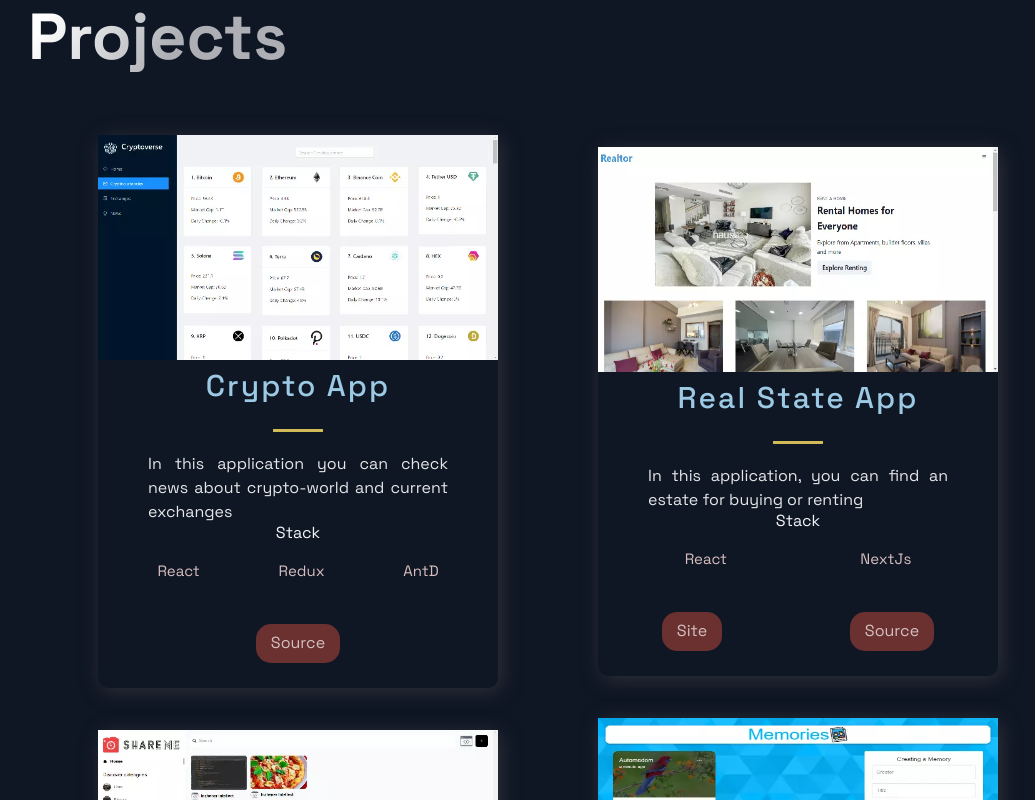
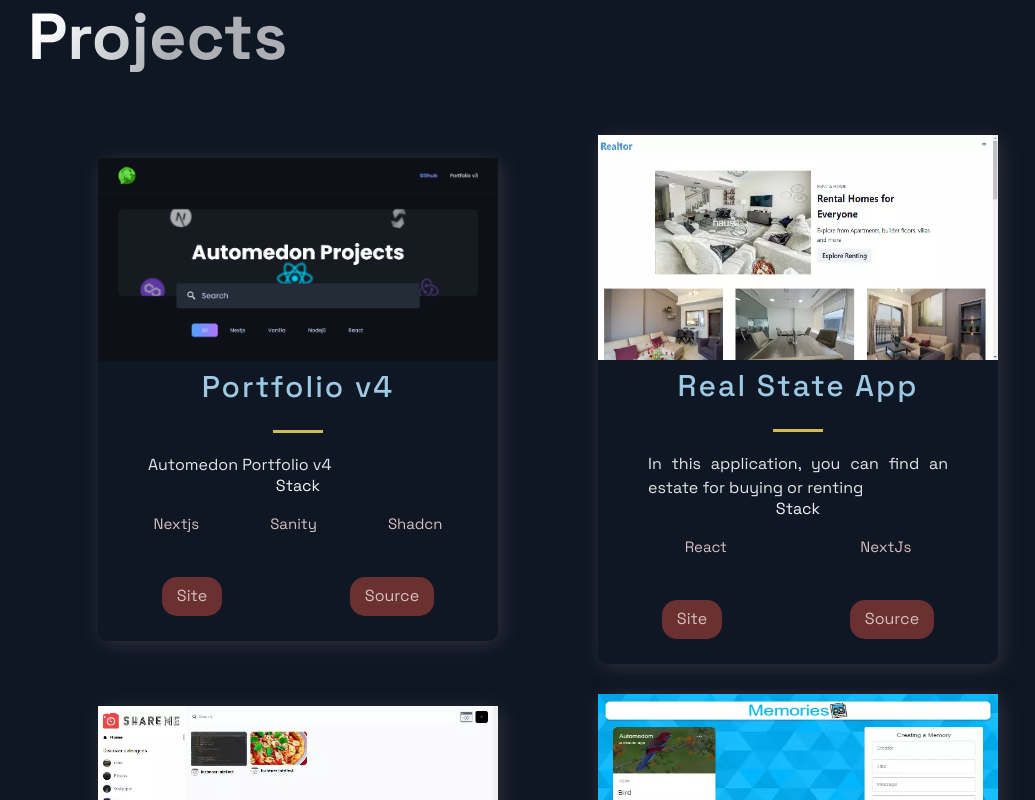
Before and after one commit to Automedon/PortfolioV3, a Next.js app: page / in a window 1280 px wide. Shown: the part 700-1500 px from the top of the page, without its empty margins (92-1127 px from the left). Built offline with nearby package versions, Linux system fonts and the light colour scheme.

Commit message:
plus one

```diff
--- a/src/constants/constants.js
+++ b/src/constants/constants.js
@@ -1,12 +1,11 @@
 export const projects = [
   {
-    title: "Crypto App",
-    description:
-      "In this application you can check news about crypto-world and" +
-      " current exchanges",
-    image: "/images/Cryptoverse.webp",
-    tags: ["React", "Redux", "AntD"],
-    source: "https://github.com/Automedon/crypto-app",
+    title: "Portfolio v4",
+    description: "Automedon Portfolio v4",
+    image: "/images/Portfolio4.webp",
+    tags: ["Nextjs", "Sanity", "Shadcn"],
+    source: "https://github.com/Automedon/Nextjsexampleone",
+    visit: "https://nextjsexampleone.vercel.app/",
     id: 0
   },
   {
@@ -17,7 +16,7 @@ export const projects = [
     tags: ["React", "NextJs"],
     source: "https://github.com/Automedon/Real-Estate-App",
     visit: "https://real-estate-app-automedon.vercel.app/",
-    id: 0.1
+    id: 0.3
   },
   {
     title: "Photo Share",
@@ -28,7 +27,7 @@ export const projects = [
     tags: ["React", "Sanity"],
     source: "https://github.com/Automedon/Social-Photo-Application",
     visit: "https://photoautomedon.netlify.app/",
-    id: 0.2
+    id: 0.5
   },
   {
     title: "MERN Fronted Memories",
@@ -191,6 +190,16 @@ export const projects = [
     tags: ["React", "Redux", "slick-carousel", "bootstrap"],
     source: "https://github.com/Automedon/React-Game",
     visit: "https://automedon.github.io/React-Game/",
+    id: 5
+  },
+  {
+    title: "Crypto App",
+    description:
+      "In this application you can check news about crypto-world and" +
+      " current exchanges",
+    image: "/images/Cryptoverse.webp",
+    tags: ["React", "Redux", "AntD"],
+    source: "https://github.com/Automedon/crypto-app",
     id: 5
   },
   {
```
Also changed, not shown: public/images/Portfolio4.webp (added).
